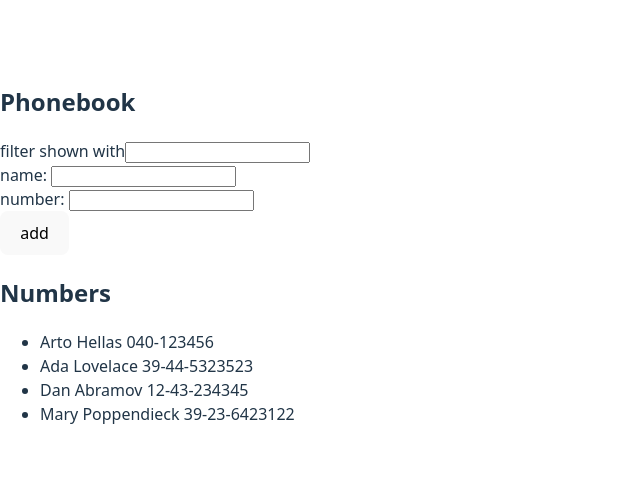
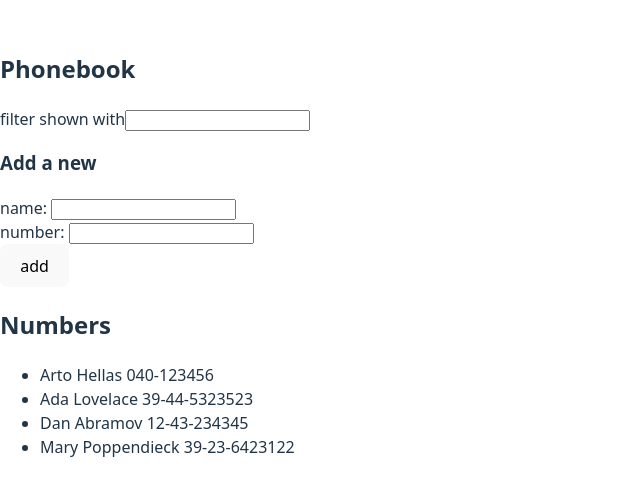
Before and after one commit to jydndev/Fullstack-Open, a React (Vite) app in the folder Part 2/exercise/phonebook/: page / in a window 1280 px wide. Shown: the part 147-642 px from the top of the page, without its empty margins (0-640 px from the left). Built offline with nearby package versions, Linux system fonts and the light colour scheme.

Commit message:
extraction

```diff
--- a/Part 2/exercise/phonebook/src/App.jsx
+++ b/Part 2/exercise/phonebook/src/App.jsx
@@ -1,5 +1,7 @@
 import { useState } from 'react';
 import Filter from './components/Filter';
+import PersonForm from './components/PersonForm';
+import Persons from './components/Persons';
 
 const App = () => {
   const [persons, setPersons] = useState([
@@ -50,28 +52,17 @@ const App = () => {
     <div>
       <h2>Phonebook</h2>
       <Filter filter={handleFilter} />
-      <form onSubmit={handleSubmit}>
-        <div>
-          name: <input value={newName} onChange={handleNewName} />
-        </div>
-        <div>
-          number: <input value={newNum} onChange={handleNewNum} />
-        </div>
-        <div>
-          <button type="submit">add</button>
-        </div>
-      </form>
+      <h3>Add a new</h3>
+      <PersonForm
+        handleNewName={handleNewName}
+        handleNewNum={handleNewNum}
+        handleSubmit={handleSubmit}
+        newName={newName}
+        newNum={newNum}
+      />
 
       <h2>Numbers</h2>
-      <ul>
-        {filteredPersons.map((person) => {
-          return (
-            <li key={person.name}>
-              {person.name} {person.number}
-            </li>
-          );
-        })}
-      </ul>
+      <Persons filteredPersons={filteredPersons} />
     </div>
   );
 };
--- /dev/null
+++ b/Part 2/exercise/phonebook/src/components/PersonForm.jsx
@@ -0,0 +1,23 @@
+const PersonForm = ({
+  handleNewName,
+  handleNewNum,
+  handleSubmit,
+  newName,
+  newNum,
+}) => {
+  return (
+    <form onSubmit={handleSubmit}>
+      <div>
+        name: <input value={newName} onChange={handleNewName} />
+      </div>
+      <div>
+        number: <input value={newNum} onChange={handleNewNum} />
+      </div>
+      <div>
+        <button type="submit">add</button>
+      </div>
+    </form>
+  );
+};
+
+export default PersonForm;
--- /dev/null
+++ b/Part 2/exercise/phonebook/src/components/Persons.jsx
@@ -0,0 +1,15 @@
+const Persons = ({ filteredPersons }) => {
+  return (
+    <ul>
+      {filteredPersons.map((person) => {
+        return (
+          <li key={person.name}>
+            {person.name} {person.number}
+          </li>
+        );
+      })}
+    </ul>
+  );
+};
+
+export default Persons;
```
